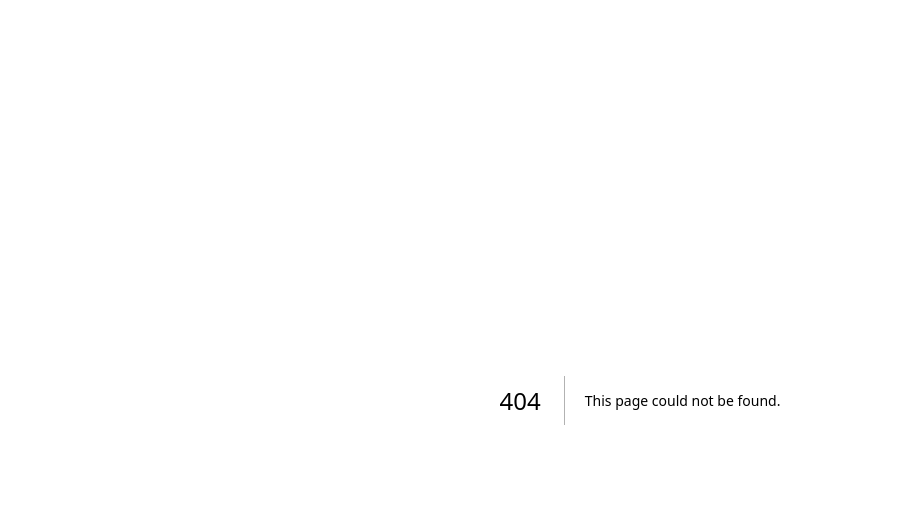
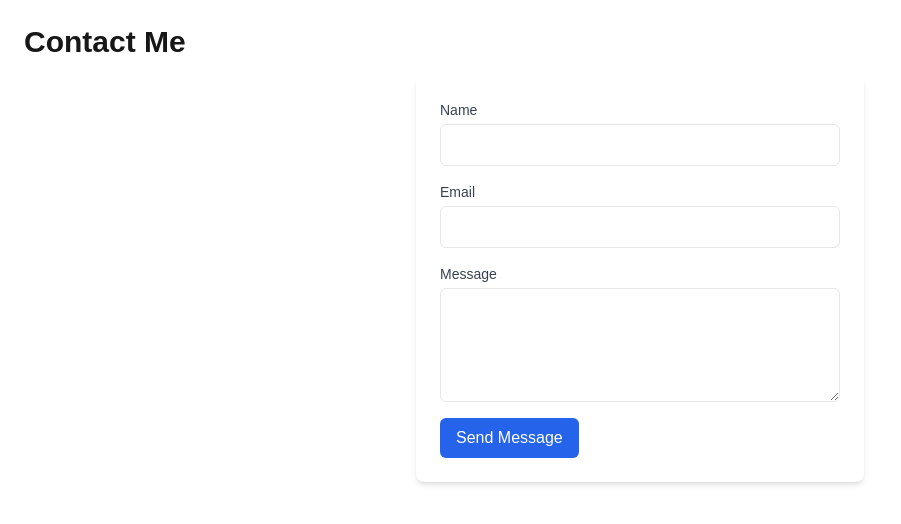
Before and after one commit to s-taku0502/portfolio, a Next.js app: page /contact in a window 1280 px wide. Before the commit this address had no page. Shown: the top 524 px of the page, without its empty margins (0-901 px from the left). Built offline with nearby package versions, Linux system fonts and the light colour scheme.

Commit message:
make:コンタクトページのテンプレート作成

```diff
--- /dev/null
+++ b/src/app/contact/page.js
@@ -0,0 +1,51 @@
+export default function ContactPage() {
+    return (
+      <main className="p-6">
+        <h1 className="text-3xl font-bold mb-4">Contact Me</h1>
+        <form className="max-w-md mx-auto bg-white p-6 rounded-lg shadow-md">
+          <div className="mb-4">
+            <label htmlFor="name" className="block text-sm font-medium text-gray-700">
+              Name
+            </label>
+            <input
+              type="text"
+              id="name"
+              name="name"
+              className="mt-1 block w-full p-2 border rounded-md"
+              required
+            />
+          </div>
+          <div className="mb-4">
+            <label htmlFor="email" className="block text-sm font-medium text-gray-700">
+              Email
+            </label>
+            <input
+              type="email"
+              id="email"
+              name="email"
+              className="mt-1 block w-full p-2 border rounded-md"
+              required
+            />
+          </div>
+          <div className="mb-4">
+            <label htmlFor="message" className="block text-sm font-medium text-gray-700">
+              Message
+            </label>
+            <textarea
+              id="message"
+              name="message"
+              className="mt-1 block w-full p-2 border rounded-md"
+              rows="4"
+              required
+            ></textarea>
+          </div>
+          <button
+            type="submit"
+            className="bg-blue-600 text-white px-4 py-2 rounded-md hover:bg-blue-700"
+          >
+            Send Message
+          </button>
+        </form>
+      </main>
+    );
+  }
```
